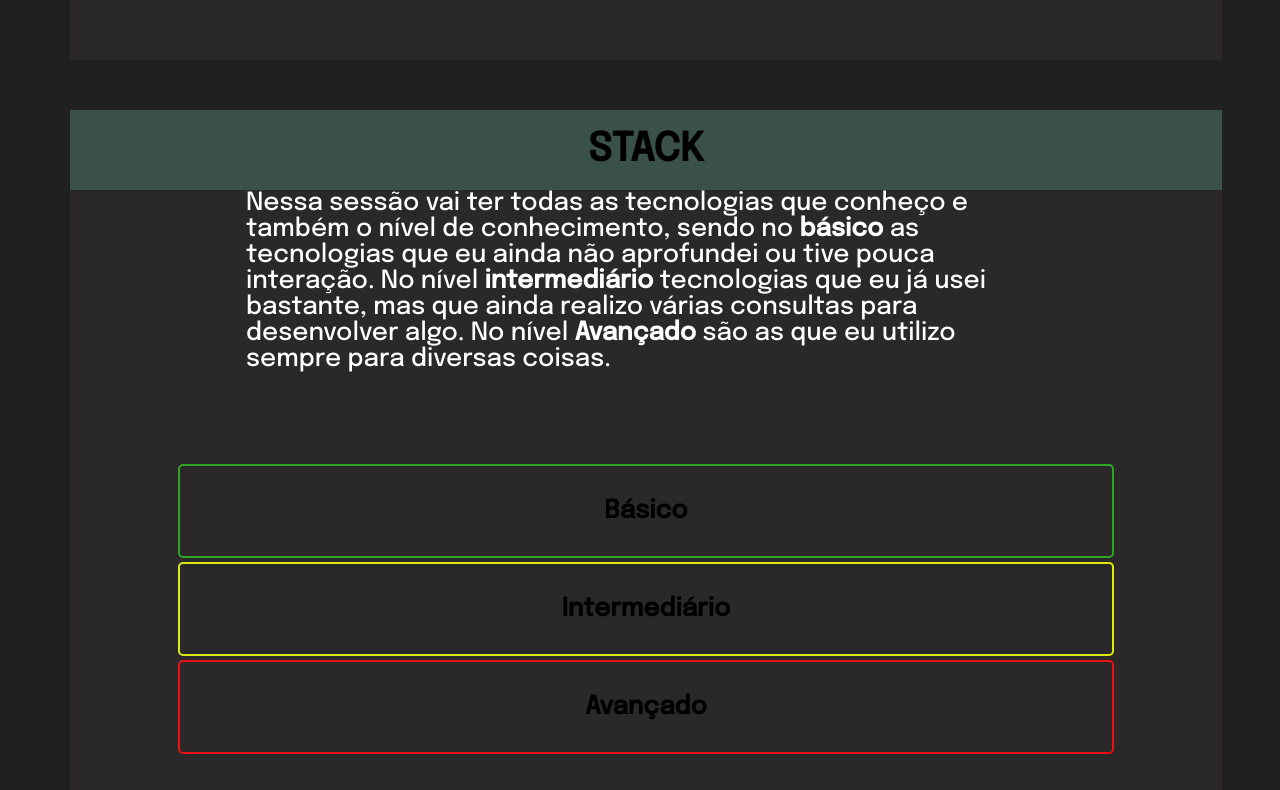
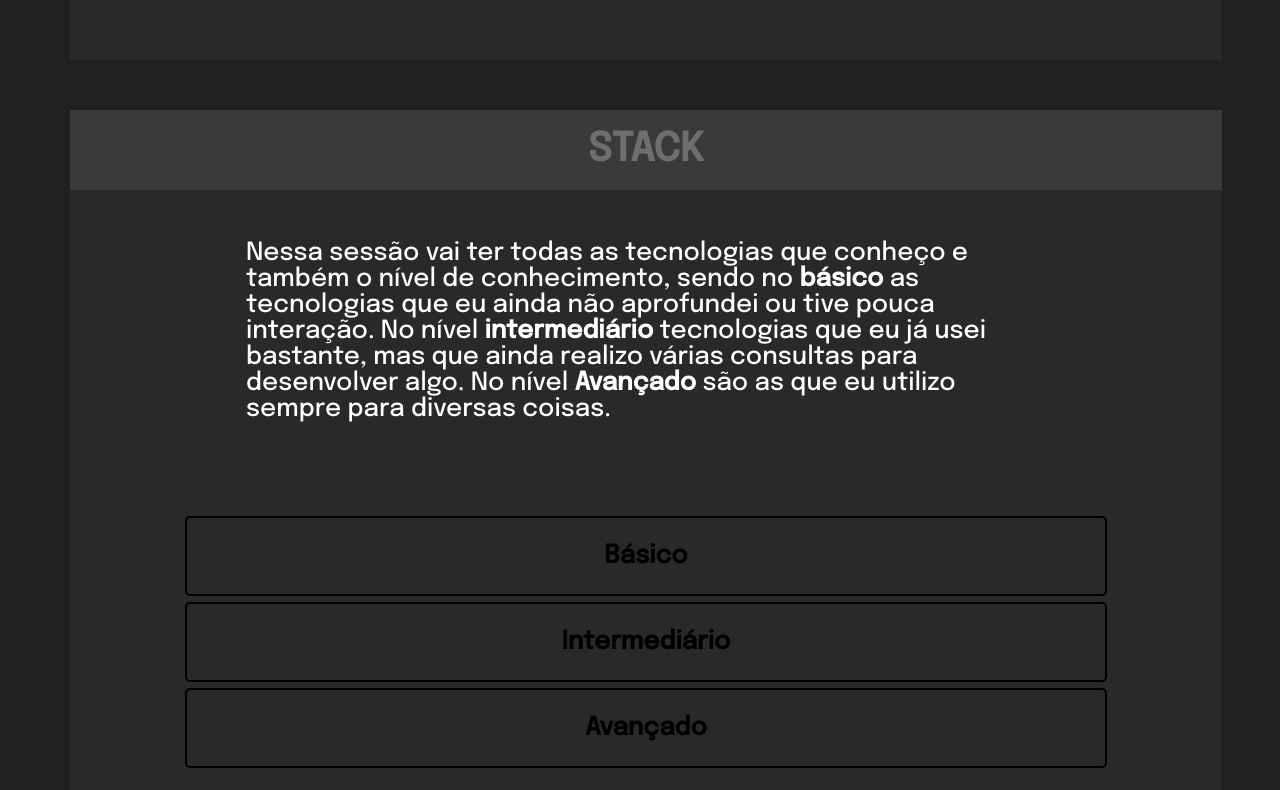
Before and after one commit to L-Lutece/restaurant-interface, a React app: page / in a window 1280 px wide. Shown: the part 690-1480 px from the top of the page. Built offline with nearby package versions, Linux system fonts and the light colour scheme.

Commit message:
adding fotter/Improved stack

```diff
--- a/src/components/App.css
+++ b/src/components/App.css
@@ -27,7 +27,7 @@
     position: relative;
     font-size: 80px;
     left: 120px;
-    top: 290px;
+    top: 280px;
     color: rgb(251, 251, 251);
 }
 
@@ -35,14 +35,14 @@
     position: relative;
     font-size: 25px;
     left: 110px;
-    top: 300px;
+    top: 290px;
     font-style: italic;
     color: rgb(157, 156, 152);
 }
 
 .logo {
     width: 500px;
-    bottom: 110px;
+    bottom: 90px;
     position: relative;
     left: 750px;
     height: 650px;
--- a/src/components/Fotter.css
+++ b/src/components/Fotter.css
@@ -6,7 +6,7 @@
 }
 #fotter_text {
     padding: 15px;
-    font-size: 50px;
+    font-size: 40px;
     color: rgb(136, 136, 136);
 }
 
--- a/src/components/Stack.css
+++ b/src/components/Stack.css
@@ -27,17 +27,25 @@ h4 {
 }
 
 .title {
+    height: auto;
     font-size: 39px;
-    background-color: rgb(58, 81, 73);
+    background-color: rgb(60, 57, 57);
     display: flex;
     justify-content: center;
     align-items: center;
-    color: rgb(0, 0, 0);
+    color: rgb(111, 110, 110);
     padding: 20px;
 }
 
+.textArea {
+    position: relative;
+    margin-top: 50px;
+
+}
+
 .textStar {
-    margin-top: 40px;
+    top: 40px;
+    margin-top: 120px;
     margin: 0 auto;
     justify-content: center;
     align-items: center;
@@ -63,8 +71,8 @@ h4 {
     display: row;
 }
 
-.star1 {
-    border: 2px solid rgb(46, 165, 35);
+#starArea {
+    border: 2px solid rgb(0, 0, 0);
     border-radius: 5px;
     padding: 5px;
     margin: 0 auto;
@@ -74,34 +82,10 @@ h4 {
     justify-content: center;
     align-items: center;
     background-color: transparent;
-    margin-top: 4px;
-
+    margin-top: 6px;
 }
 
-.star2 {
-    border: 2px solid rgb(221, 232, 13);
-    border-radius: 5px;
-    padding: 5px;
-    margin: 0 auto;
-    width: 80%;
-    height: 80px;
-    display: flex;
-    justify-content: center;
-    align-items: center;
-    background-color: transparent;
-    margin-top: 4px;
+
+.starArea:hover {
+    background-color: aliceblue;
 }
-
-.star3 {
-    border: 2px solid rgb(233, 17, 17);
-    border-radius: 5px;
-    padding: 5px;
-    margin: 0 auto;
-    width: 80%;
-    height: 80px;
-    display: flex;
-    justify-content: center;
-    align-items: center;
-    background-color: transparent;
-    margin-top: 4px;
-}
--- a/src/components/Stack.js
+++ b/src/components/Stack.js
@@ -18,15 +18,15 @@ function Stack() {
 
                     <div className="starFather">
 
-                        <div className="star1">
+                        <button id="starArea">
                             <h4>Básico</h4>
-                        </div>
-                        <div className="star2">
+                        </button>
+                        <button id="starArea">
                             <h4>Intermediário</h4>
-                        </div>
-                        <div className="star3">
+                        </button>
+                        <button id="starArea">
                             <h4>Avançado</h4>
-                        </div>
+                        </button>
                     </div>
                 </div>
             </div>
```
Also changed, not shown: src/components/nada.js (deleted).
